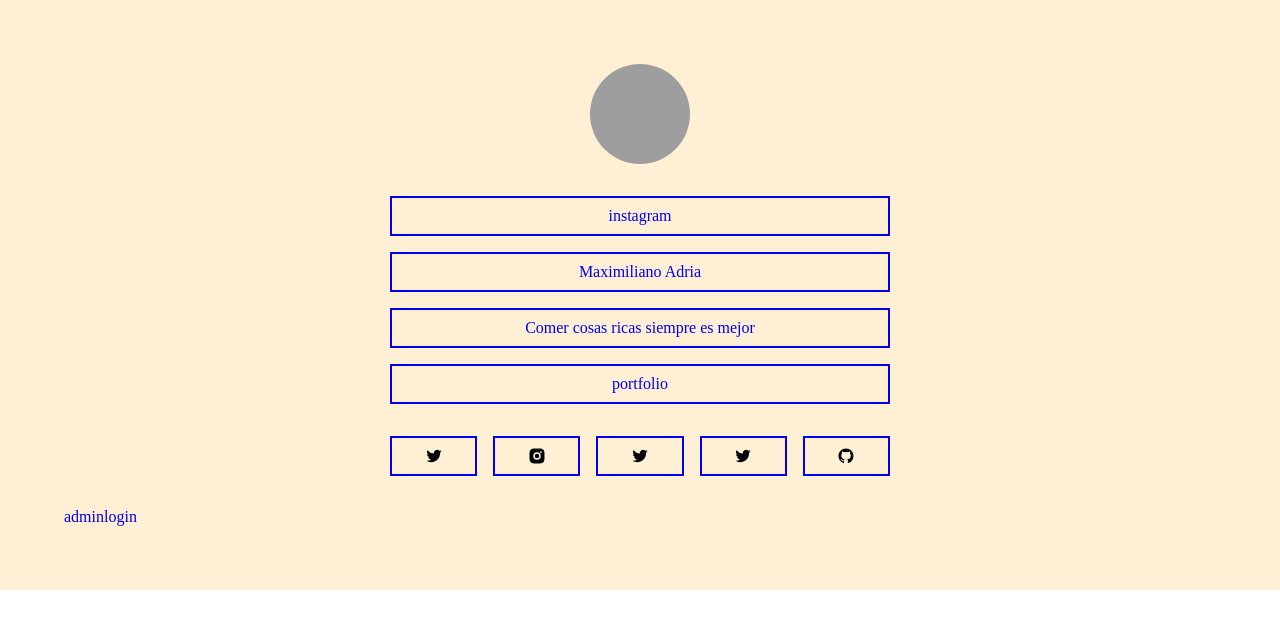
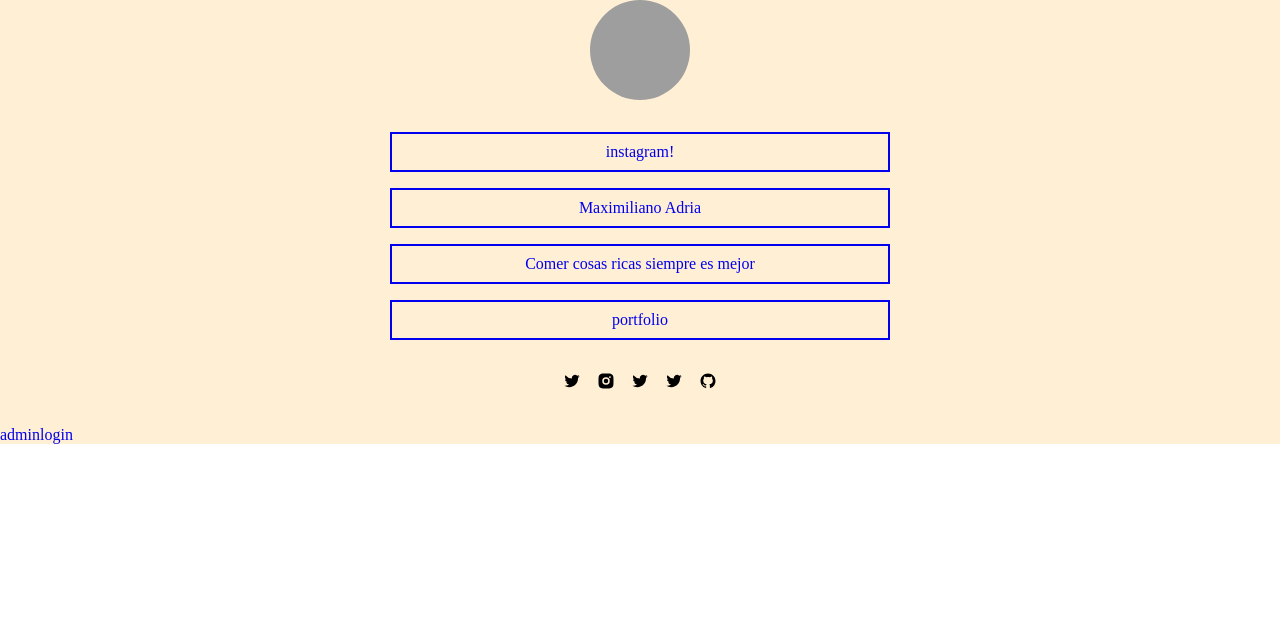
Before and after one commit to maxrpark/about-me, a Next.js app: page / in a window 1280 px wide. Shown: the top 628 px of the page. Built offline with nearby package versions, Linux system fonts and the light colour scheme; grey boxes are pictures that could not be loaded.

Commit message:
refactor components

```diff
--- /dev/null
+++ b/components/admin/Links/EditLinks.tsx
@@ -0,0 +1,45 @@
+import { useGlobalContext } from "../../../context/globalContext";
+import { LinkItemInt } from "../../../ts/interfaces";
+import { icons, IconType } from "../../icons";
+
+interface Props {
+  data: LinkItemInt[];
+  classType: string;
+}
+
+const EditLinks: React.FC<Props> = ({ data, classType }) => {
+  const { selectItem, selectOrCreateItem } = useGlobalContext();
+  return (
+    <div className={`${classType}-container`}>
+      {data.map((link: LinkItemInt) => {
+        const { name } = link;
+        let SocialIcon: any;
+        if (classType === "social") {
+          SocialIcon = icons[name as IconType];
+        }
+        return (
+          <div className={`${classType}-btn`} key={link.id}>
+            {classType === "social" ? (
+              <div key={link.id} onClick={() => selectItem(link.id, "social")}>
+                <SocialIcon />
+              </div>
+            ) : (
+              <>
+                {name}
+                <span onClick={() => selectItem(link.id, classType)}>Edit</span>
+              </>
+            )}
+          </div>
+        );
+      })}
+      <div
+        className={`${classType}-add`}
+        onClick={() => selectOrCreateItem(classType)}
+      >
+        {classType === "social" ? "+" : "Add now button"}
+      </div>
+    </div>
+  );
+};
+
+export default EditLinks;
--- a/components/admin/Links/LinksButtons.tsx
+++ /dev/null
@@ -1,23 +0,0 @@
-import { useGlobalContext } from "../../../context/globalContext";
-import { LinkItemInt } from "../../../ts/interfaces";
-const LinkButtons: React.FC = ({}) => {
-  const { profileData, selectItem, selectOrCreateItem } = useGlobalContext();
-  return (
-    <div className='btns-container'>
-      {profileData.links.map((link: LinkItemInt) => {
-        return (
-          <div className='btn' key={link.id}>
-            {link.name}
-
-            <span onClick={() => selectItem(link.id, "links")}>Edit</span>
-          </div>
-        );
-      })}
-      <div className='btn' onClick={() => selectOrCreateItem("links")}>
-        Add now button
-      </div>
-    </div>
-  );
-};
-
-export default LinkButtons;
--- a/components/admin/Links/LinksSocial.tsx
+++ /dev/null
@@ -1,25 +0,0 @@
-import { useGlobalContext } from "../../../context/globalContext";
-import { icons, IconType } from "../../icons";
-import { LinkItemInt } from "../../../ts/interfaces";
-
-const LinksSocial: React.FC = () => {
-  const { profileData, selectItem, selectOrCreateItem } = useGlobalContext();
-  return (
-    <div className='btns-container social-icons'>
-      {profileData.social.map((link: LinkItemInt) => {
-        const { name } = link;
-        const SocialIcon = icons[name as IconType];
-        return (
-          <div key={link.id} onClick={() => selectItem(link.id, "social")}>
-            <SocialIcon />
-          </div>
-        );
-      })}
-      <div className='btn' onClick={() => selectOrCreateItem("social")}>
-        +
-      </div>
-    </div>
-  );
-};
-
-export default LinksSocial;
--- /dev/null
+++ b/components/home/MyLinks.tsx
@@ -0,0 +1,35 @@
+import { LinkItemInt } from "../../ts/interfaces";
+import { icons, IconType } from "../icons";
+
+interface Props {
+  data: LinkItemInt[];
+  classType: string;
+}
+
+const MyLinks: React.FC<Props> = ({ data, classType }) => {
+  return (
+    <div className={`${classType}-container`}>
+      {data.map((link: LinkItemInt) => {
+        const { name } = link;
+
+        let SocialIcon: any;
+        if (classType === "social") {
+          SocialIcon = icons[name as IconType];
+        }
+        return (
+          <a
+            className={`${classType}-btn`}
+            target={"_blank"}
+            key={link.id}
+            href={link.url}
+            rel='noreferrer'
+          >
+            {classType === "social" ? <SocialIcon /> : name}
+          </a>
+        );
+      })}
+    </div>
+  );
+};
+
+export default MyLinks;
--- a/components/home/MyLinksButtons.tsx
+++ /dev/null
@@ -1,28 +0,0 @@
-import React from "react";
-import { LinkItemInt } from "../../ts/interfaces";
-
-interface Props {
-  data: LinkItemInt[];
-}
-
-const MyLinksButtons: React.FC<Props> = ({ data }) => {
-  return (
-    <div className='btns-container'>
-      {data.map((link: LinkItemInt) => {
-        return (
-          <a
-            className='btn'
-            target={"_blank"}
-            key={link.id}
-            href={link.url}
-            rel='noreferrer'
-          >
-            {link.name}
-          </a>
-        );
-      })}
-    </div>
-  );
-};
-
-export default MyLinksButtons;
--- a/components/home/MySocialLinks.tsx
+++ /dev/null
@@ -1,29 +0,0 @@
-import { LinkItemInt } from "../../ts/interfaces";
-import { icons, IconType } from "../icons";
-interface Props {
-  data: LinkItemInt[];
-}
-
-const MySocialLinks: React.FC<Props> = ({ data }) => {
-  return (
-    <div className='social-icons'>
-      {data.map((link) => {
-        const { name } = link;
-        const SocialIcon = icons[name as IconType];
-        return (
-          <a
-            className='btn'
-            target={"_blank"}
-            key={link.id}
-            href={link.url}
-            rel='noreferrer'
-          >
-            <SocialIcon />
-          </a>
-        );
-      })}
-    </div>
-  );
-};
-
-export default MySocialLinks;
--- a/components/index.ts
+++ b/components/index.ts
@@ -1,19 +1,9 @@
 import FormRow from "./ui/FormRow";
 import SelectRow from "./ui/SelectRow";
 
-import LinksModal from "./admin/Links/LinksModal";
-import LinksButtons from "./admin/Links/LinksButtons";
-import LinksSocial from "./admin/Links/LinksSocial";
+import LinksModal from "./admin/links/LinksModal";
+import EditLinks from "./admin/links/EditLinks";
 
-import MyLinksButtons from "./home/MyLinksButtons";
-import MySocialLinks from "./home/MySocialLinks";
+import MyLinks from "./home/MyLinks";
 
-export {
-  FormRow,
-  SelectRow,
-  LinksModal,
-  LinksButtons,
-  LinksSocial,
-  MySocialLinks,
-  MyLinksButtons,
-};
+export { FormRow, SelectRow, LinksModal, MyLinks, EditLinks };
--- a/db/db_about_me.json
+++ b/db/db_about_me.json
@@ -1 +1 @@
-{"links":[{"id":"7908f424-e21b-48c8-b3fc-40d3bc45b6ad","name":"instagram","url":"https://www.instagram.com/vegetariano_en_corea/"},{"id":"a793b355-1a8e-443d-87a2-e8ebd5c2sc66ba","name":"Maximiliano Adria","url":"https://www.instagram.com/p/CXlkDkkv-g6/"},{"id":"26239052-247a-4ac9-a3b7-771a1eb4024ef","name":"Comer cosas ricas siempre es mejor","url":"culo roto!!!"},{"id":"b8d84da4-8ef1-4393-aeee-e1c941d85510","name":"portfolio","url":"https://www.instagram.com/p/CXlkDkkv-g6/"}],"social":[{"id":"max2","name":"twitter","url":"https://www.instagram.com/vegetariano_en_corea/"},{"id":"max22","name":"instagram","url":"https://www.instagram.com/p/CXlkDkkv-g6/"},{"id":"max23","name":"twitter","url":"culo roto!!!"},{"id":"max24","name":"twitter","url":"culo roto!!!"},{"id":"c2061b27-aa81-43dc-ab7c-36680936d586","name":"github","url":"https://www.instagram.com/p/CXlkDkkv-g6/"}]}
+{"links":[{"id":"7908f424-e21b-48c8-b3fc-40d3bc45b6ad","name":"instagram!","url":"https://www.instagram.com/vegetariano_en_corea/"},{"id":"a793b355-1a8e-443d-87a2-e8ebd5c2sc66ba","name":"Maximiliano Adria","url":"https://www.instagram.com/p/CXlkDkkv-g6/"},{"id":"26239052-247a-4ac9-a3b7-771a1eb4024ef","name":"Comer cosas ricas siempre es mejor","url":"culo roto!!!"},{"id":"b8d84da4-8ef1-4393-aeee-e1c941d85510","name":"portfolio","url":"https://www.instagram.com/p/CXlkDkkv-g6/"}],"social":[{"id":"max2","name":"twitter","url":"https://www.instagram.com/vegetariano_en_corea/"},{"id":"max22","name":"instagram","url":"https://www.instagram.com/p/CXlkDkkv-g6/"},{"id":"max23","name":"twitter","url":"culo roto!!!"},{"id":"max24","name":"twitter","url":"culo roto!!!"},{"id":"c2061b27-aa81-43dc-ab7c-36680936d586","name":"github","url":"https://www.instagram.com/p/CXlkDkkv-g6/"}]}
--- a/pages/index.tsx
+++ b/pages/index.tsx
@@ -4,7 +4,7 @@ import fsPromises from "fs/promises";
 import path from "path";
 import styled from "styled-components";
 import Image from "next/image";
-import { MyLinksButtons, MySocialLinks } from "../components";
+import { MyLinks } from "../components";
 import { ProfileDataInt, LinkItemInt } from "../ts/interfaces";
 import Link from "next/link";
 
@@ -25,8 +25,9 @@ const Home: NextPage<Props> = ({ data }) => {
           alt={"user-img"}
         />
       </figure>
-      <MyLinksButtons data={links} />
-      <MySocialLinks data={social} />
+      <MyLinks data={links} classType={"links"} />
+      <MyLinks data={social} classType={"social"} />
+
       <Link href={"/admin"}>admin</Link>
       <Link href={"/login"}>login</Link>
     </Wrapper>
@@ -45,9 +46,7 @@ export const getServerSideProps: GetServerSideProps = async (ctx) => {
 };
 
 const Wrapper = styled.section`
-  padding: 4em;
   background: papayawhip;
-  color: red;
 
   .user-image {
     width: 100px;
@@ -61,7 +60,7 @@ const Wrapper = styled.section`
     margin: 0 auto;
   }
 
-  .btns-container {
+  .links-container {
     max-width: 500px;
     display: flex;
     flex-direction: column;
@@ -71,7 +70,7 @@ const Wrapper = styled.section`
     margin: 2rem auto;
   }
 
-  .btn {
+  .links-btn {
     height: 40px;
     width: 100%;
     display: flex;
@@ -80,7 +79,7 @@ const Wrapper = styled.section`
     border: 2px solid;
   }
 
-  .social-icons {
+  .social-container {
     max-width: 500px;
     display: flex;
     align-items: center;
```
Also changed, not shown: pages/change.tsx (+17 -8 lines).
